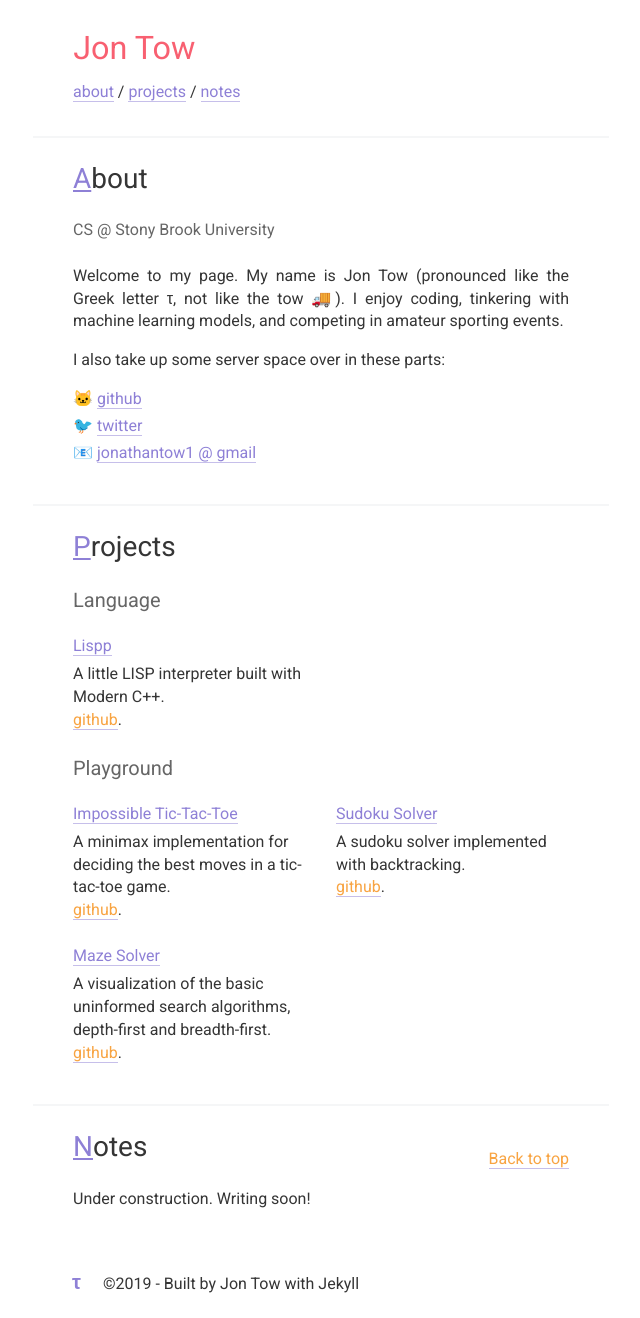
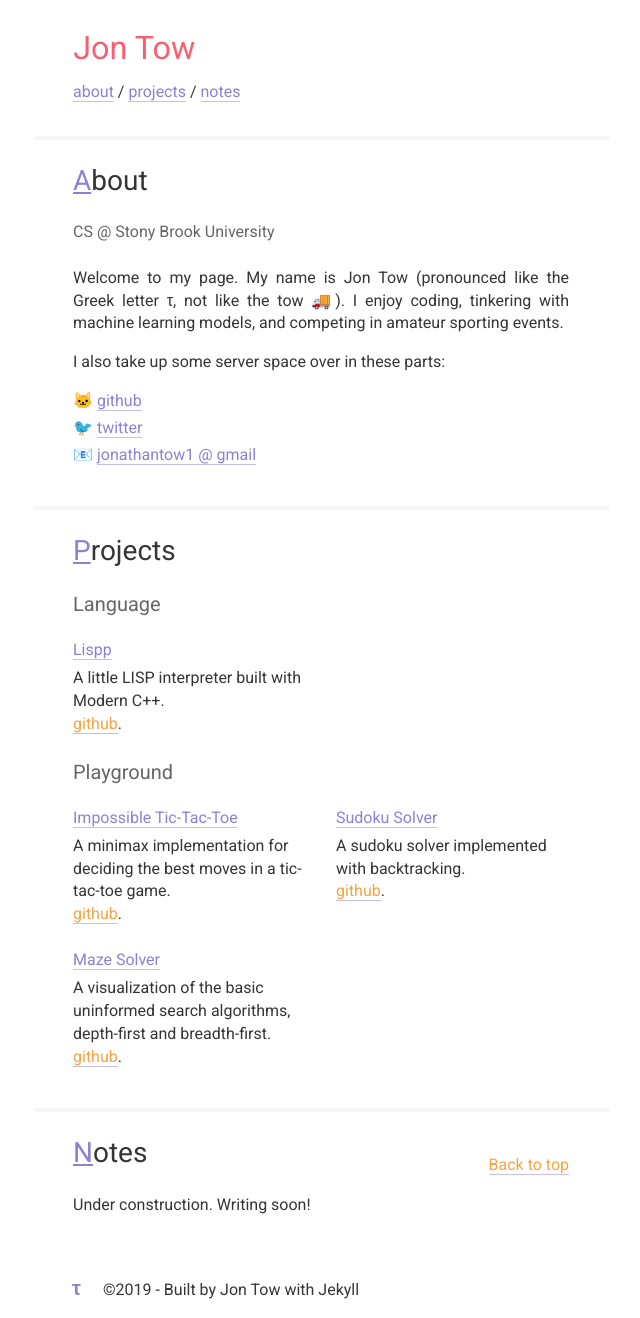
Before and after one commit to jon-tow/jon-tow.github.io, a Jekyll site: the page built from index.html, in a window 1280 px wide. Shown: the whole page, without its empty margins (319-959 px from the left). Built offline with Jekyll 4.4.1, drawn with Linux system fonts in a browser that asks for light colours.

Commit message:
Update border pixel size

```diff
--- a/assets/css/main.css
+++ b/assets/css/main.css
@@ -157,7 +157,7 @@ section {
     padding: var(--base-height-padding) .5em 0em .5em;
     margin-bottom: var(--base-height-padding);
 
-    border-top: 2px solid #f5f6f7;
+    border-top: 4px solid #f5f6f7;
 }
 
 .section-header {
```
